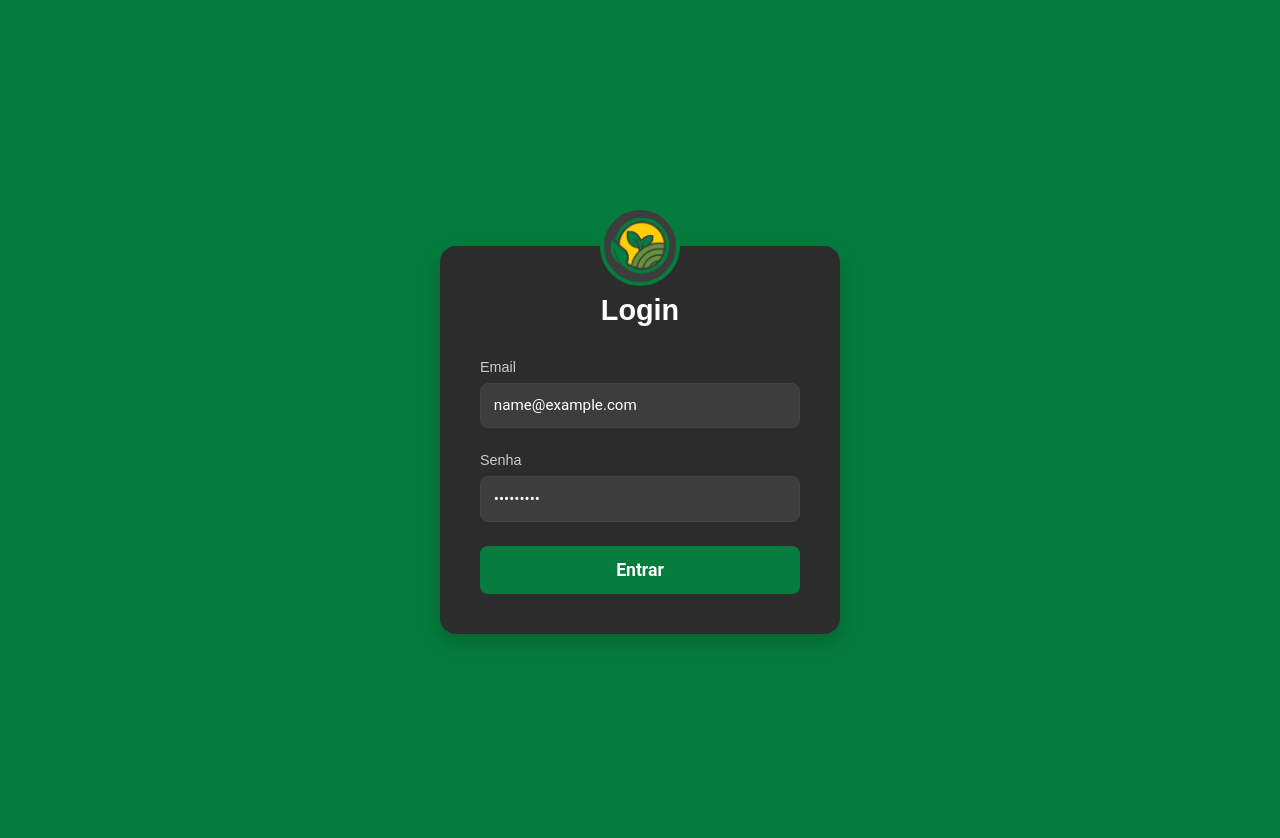
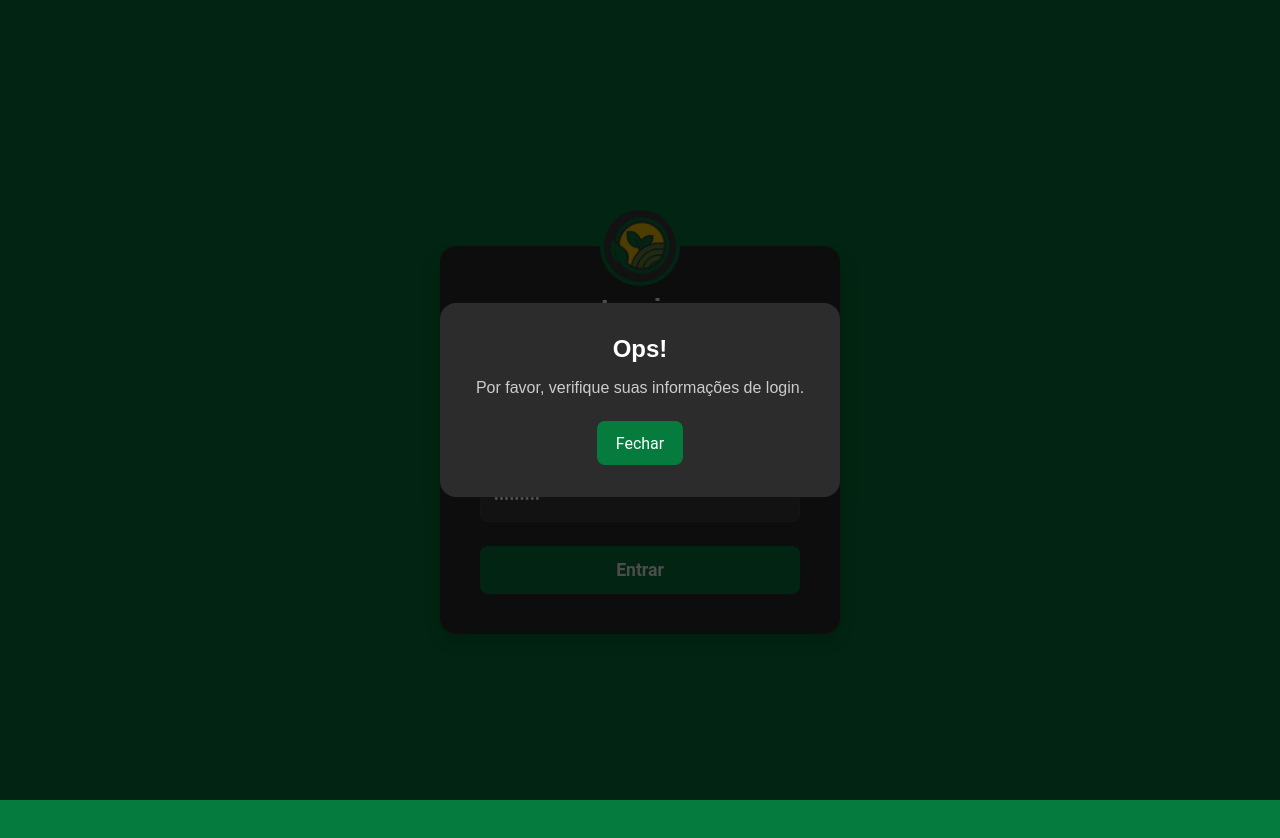
Before and after one commit to KevinRuanSoares/serasa_test_web, a React (Vite) app: page /login in a window 1280 px wide. Both pictures are taken after typing "name@example.com", "Sample123" into the empty fields and a click on the button "Entrar". Shown: the top 838 px of the page. Built offline with nearby package versions, Linux system fonts and the light colour scheme; no server answers.

Commit message:
feat: added modal alert;

```diff
--- a/src/components/Modal/index.tsx
+++ b/src/components/Modal/index.tsx
@@ -14,7 +14,7 @@ const Modal: React.FC<ModalProps> = ({ title, message, onClose }) => {
       <ModalContainer>
         <h2>{title}</h2>
         <p>{message}</p>
-        <button onClick={onClose}>Close</button>
+        <button onClick={onClose}>Fechar</button>
       </ModalContainer>
     </ModalOverlay>
   );
--- a/src/pages/public/Login/index.tsx
+++ b/src/pages/public/Login/index.tsx
@@ -15,12 +15,17 @@ import {
   Title,
 } from '../../../styles/public/Login/index';
 
+import Modal from '../../../components/Modal';
+
 const Login = () => {
   const dispatch = useDispatch();
   const [email, setEmail] = useState('');
   const [password, setPassword] = useState('');
   const [loading, setLoading] = useState(false);
-  const [activeTab, setActiveTab] = useState('login');
+  const [showModal, setShowModal] = useState(false);
+  const [modalMessage, setModalMessage] = useState('');
+
+  const closeModal = () => setShowModal(false);
 
   const submitForm = async (e: { preventDefault: () => void }) => {
     setLoading(true);
@@ -33,10 +38,12 @@ const Login = () => {
       if (authenticated) {
         dispatch(login(authenticated));
       } else {
-        console.error('Please check your login information.');
+        setModalMessage('Por favor, verifique suas informações de login.');
+        setShowModal(true);
       }
     } catch (error) {
-      console.error('Login failed:', error);
+      setModalMessage('Login falhou. Por favor, tente novamente.');
+      setShowModal(true);
     } finally {
       setLoading(false);
     }
@@ -48,7 +55,7 @@ const Login = () => {
         <ProfileIcon>
           <img src="assets/icon.png" alt="Profile" width={60} />
         </ProfileIcon>
-        <Title>{activeTab === 'login' ? 'Login' : 'Sign Up'}</Title>
+        <Title>Login</Title>
         <LoginForm onSubmit={submitForm}>
           <FormGroup>
             <label htmlFor="email">Email</label>
@@ -77,6 +84,14 @@ const Login = () => {
           </SubmitButton>
         </LoginForm>
       </LoginCard>
+
+      {showModal && (
+        <Modal
+          title="Ops!"
+          message={modalMessage}
+          onClose={closeModal}
+        />
+      )}
     </LoginContainer>
   );
 };
```
